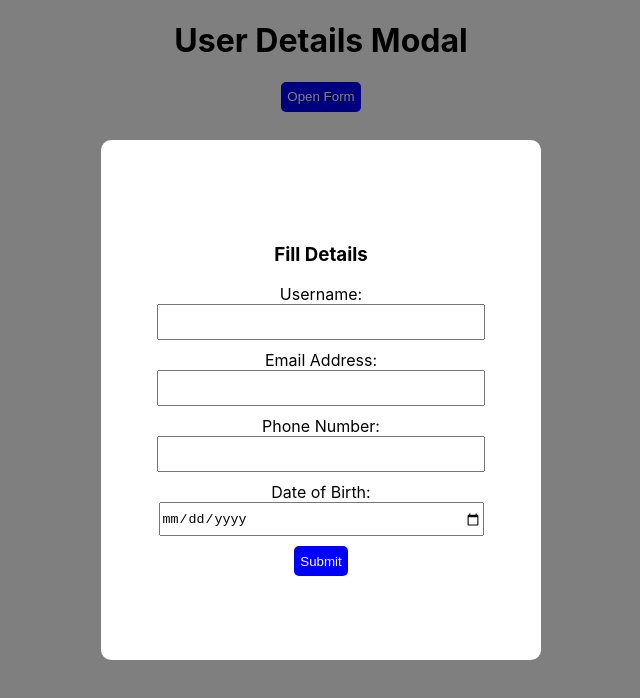
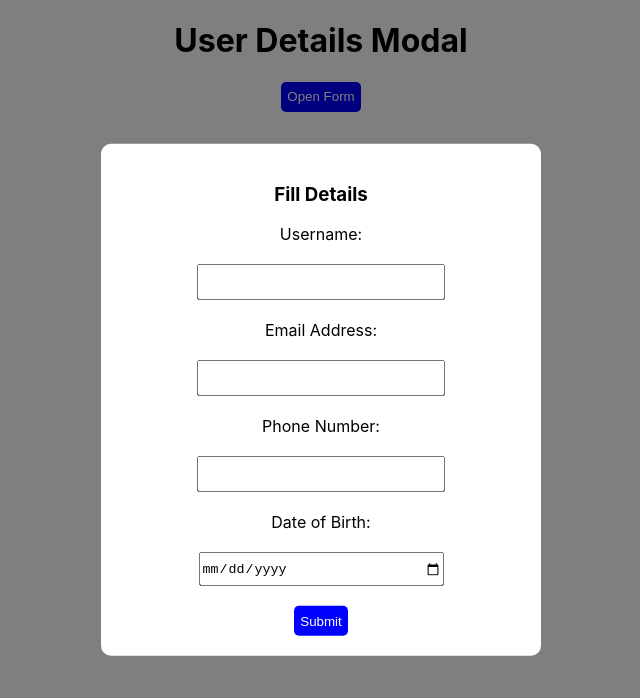
Before and after one commit to Shiv-Gupta27/Xmodal, a React (Create React App) app: page / in a window 1280 px wide. Both pictures are taken after a click on the button "Open Form". Shown: the top 698 px of the page, without its empty margins (319-959 px from the left). Built offline with nearby package versions, Linux system fonts and the light colour scheme.

Commit message:
updated the div class name

```diff
--- a/src/component/ModalApp.css
+++ b/src/component/ModalApp.css
@@ -1,5 +1,5 @@
 
-.modal-overlay {
+/* .modal-overlay {
 
     position: fixed;
     top: 0;
@@ -11,25 +11,19 @@
     align-items: center;
     justify-content: center;
 
-}
+} */
 
 .modal-content {
 
-    width: 400px;
-    height: 60%;
+    position: fixed;
+    top: 0;
+    left: 0;
+    width: 100%;
+    height: 100%;
+    background: rgba(0, 0, 0, 0.5);
     display: flex;
-    flex-direction: column;
     align-items: center;
     justify-content: center;
-    text-align: center;
-    background-color: white;
-    padding: 20px;
-    border-radius: 10px;
-    position: fixed;
-    top: 50%;
-    left: 50%;
-    transform: translate(-50%, -50%);
-    z-index: 1000;
 
 }
 
@@ -50,14 +44,28 @@
 }
 
 .modal-form{
-    width: 100%;
+    width: 400px;
+    /* height: 60%; */
+    display: flex;
+    flex-direction: column;
+    align-items: center;
+    justify-content: center;
+    text-align: center;
+    background-color: white;
+    padding: 20px;
+    border-radius: 10px;
+    position: fixed;
+    top: 50%;
+    left: 50%;
+    transform: translate(-50%, -50%);
+    z-index: 1000;
 }
 
 input {
-    width: 80%;
+    width: 60%;
     height: 30px;
     margin: 0%;
-    margin-bottom: 10px;
+    /* margin-bottom: 5px; */
 }
 
 .submit-button{
--- a/src/component/ModalApp.jsx
+++ b/src/component/ModalApp.jsx
@@ -43,9 +43,8 @@ const FormModal = ({ isopen, onclose }) => {
     if (!isopen) return null;
 
     return (
-        <div className="modal-overlay" onClick={onclose}>
-            <div className="modal-content" onClick={(e) => e.stopPropagation()}>
-                <form className="modal-form" onSubmit={handleSubmit}>
+        <div className="modal-content" onClick={onclose} >
+            <form className="modal-form" onSubmit={handleSubmit} onClick={(e) => e.stopPropagation()}>
                 <h3>Fill Details</h3>
                 <label htmlFor="username">Username:</label><br/>
                 <input type="text" name="username" id="username" value={username} onChange={(e) => setusername(e.target.value)} required /><br/>
@@ -62,7 +61,6 @@ const FormModal = ({ isopen, onclose }) => {
                 <button type="submit" className="submit-button">Submit</button>
             </form>
         </div>
-        </div>
     );
 };
 
```
Lines whose indentation alone changed are shown as unchanged.
